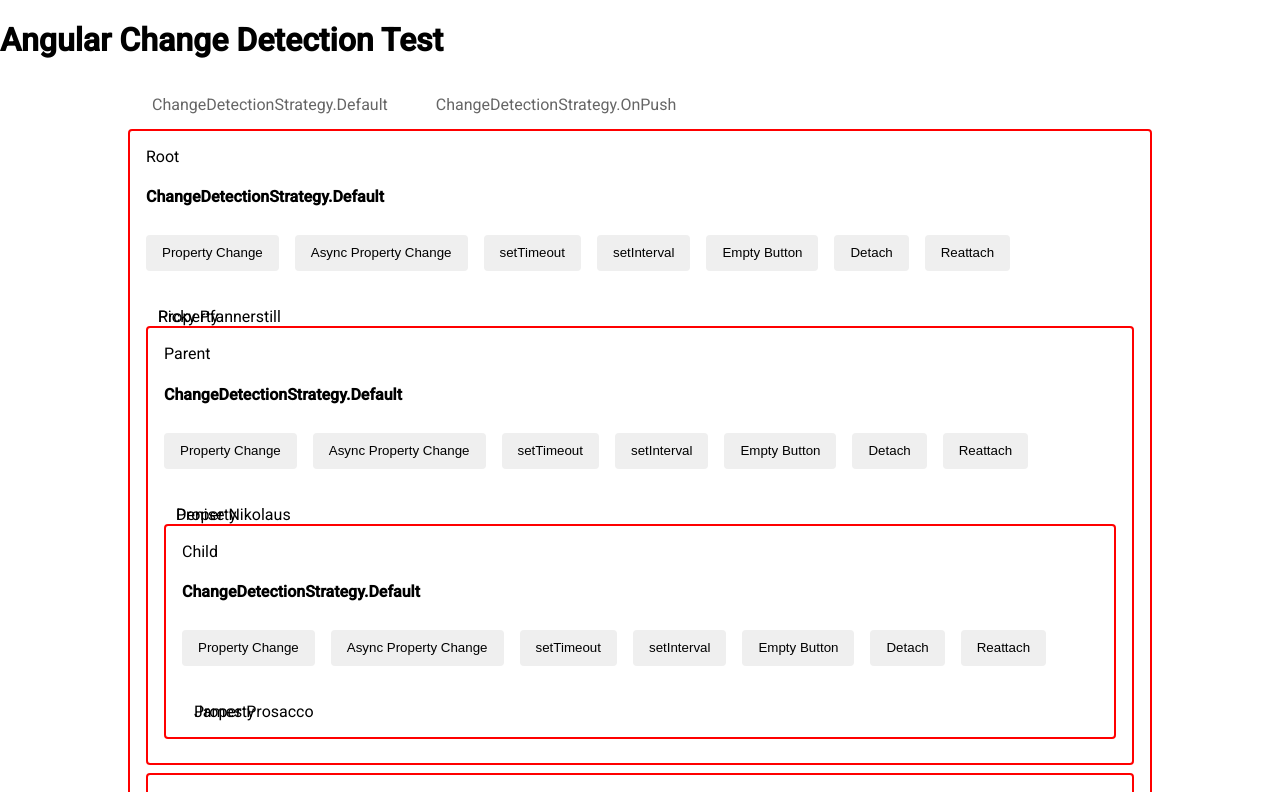
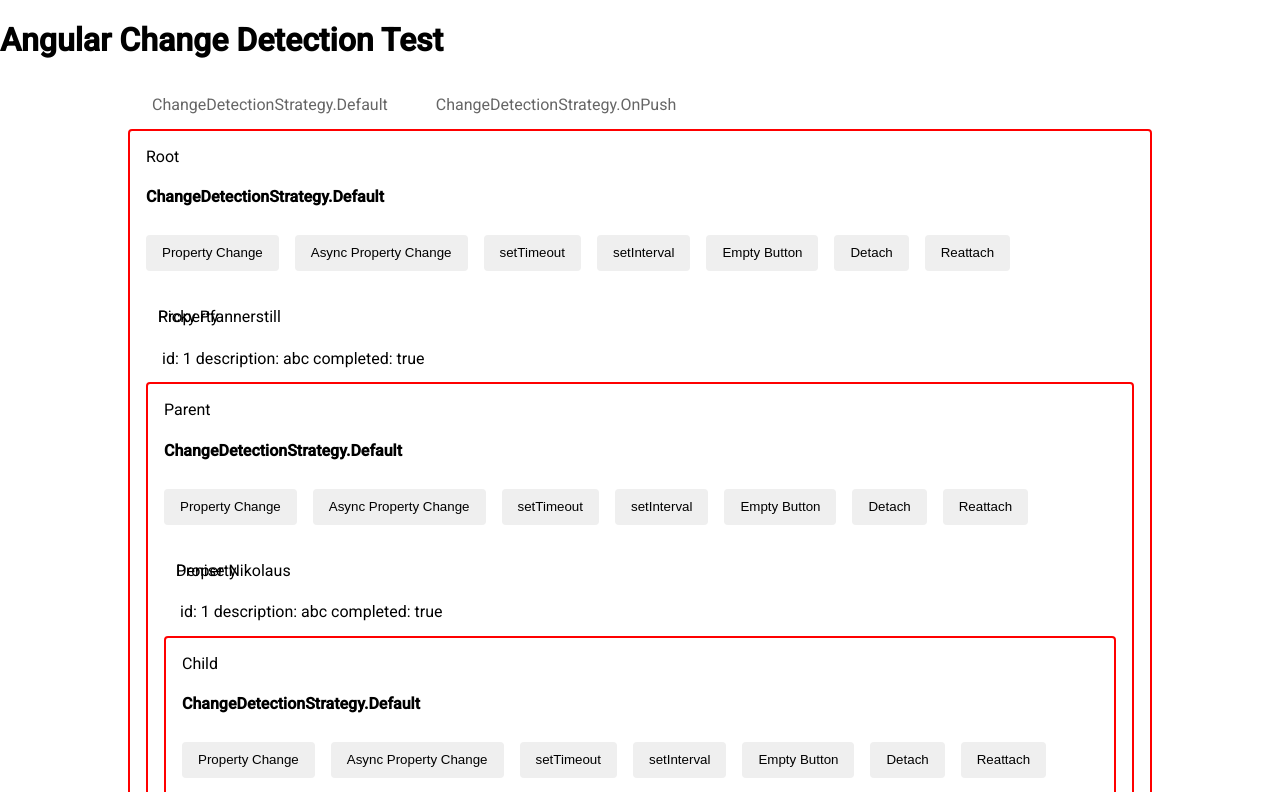
Before and after one commit to linerictw580/angular-cd-test, an Angular app: page / in a window 1280 px wide. Shown: the top 792 px of the page. Built offline with nearby package versions, Linux system fonts and the light colour scheme.

Commit message:
新增 todo

```diff
--- a/src/app/components/node-base/node-base.component.html
+++ b/src/app/components/node-base/node-base.component.html
@@ -16,6 +16,7 @@
       <mat-label>Property</mat-label>
       <input matInput [value]="name" readonly>
     </mat-form-field>
+    <app-todolist [todos]="todos"></app-todolist>
     <ng-content selector="app-node"></ng-content>
   </mat-card-content>
 </mat-card>
--- a/src/app/components/node-base/node-base.component.ts
+++ b/src/app/components/node-base/node-base.component.ts
@@ -2,6 +2,7 @@
 import { ChangeDetectorRef, Component, ElementRef, Input, NgZone, OnChanges, OnInit, SimpleChanges } from '@angular/core';
 import { AbstractCDComponent } from 'src/app/abstract-cd.component';
 import { IButton } from 'src/app/models/IButton.model';
+import { ITodo } from 'src/app/models/Todo.model';
 
 @Component({
   selector: 'app-node-base',
@@ -50,6 +51,10 @@
     },
   ];
 
+  todos: ITodo[] = [
+    { id: 1, description: 'abc', completed: true }
+  ];
+
   constructor(_el: ElementRef<any>, _zone: NgZone, cdr: ChangeDetectorRef, _http: HttpClient) {
     super(_el, _zone, cdr, _http);
   }
--- /dev/null
+++ b/src/app/components/todolist/todolist.component.html
@@ -0,0 +1,5 @@
+<mat-list role="list">
+  <mat-list-item *ngFor="let todo of todos">
+    id: {{ todo.id }} description: {{ todo.description }} completed: {{ todo.completed }}
+  </mat-list-item>
+</mat-list>
--- /dev/null
+++ b/src/app/components/todolist/todolist.component.ts
@@ -0,0 +1,18 @@
+import { Component, Input, OnInit } from '@angular/core';
+import { ITodo } from 'src/app/models/Todo.model';
+
+@Component({
+  selector: 'app-todolist',
+  templateUrl: './todolist.component.html',
+  styleUrls: ['./todolist.component.scss']
+})
+export class TodolistComponent implements OnInit {
+
+  @Input() todos: ITodo[];
+
+  constructor() { }
+
+  ngOnInit(): void {
+  }
+
+}
--- /dev/null
+++ b/src/app/models/Todo.model.ts
@@ -0,0 +1,5 @@
+export interface ITodo {
+  id: number;
+  description: string;
+  completed: boolean;
+}
```
Also changed, not shown: src/app/app.module.ts (+6 -2 lines), src/app/components/todolist/todolist.component.scss (added), 1 other file (tests, documents, lock files or other folders).
